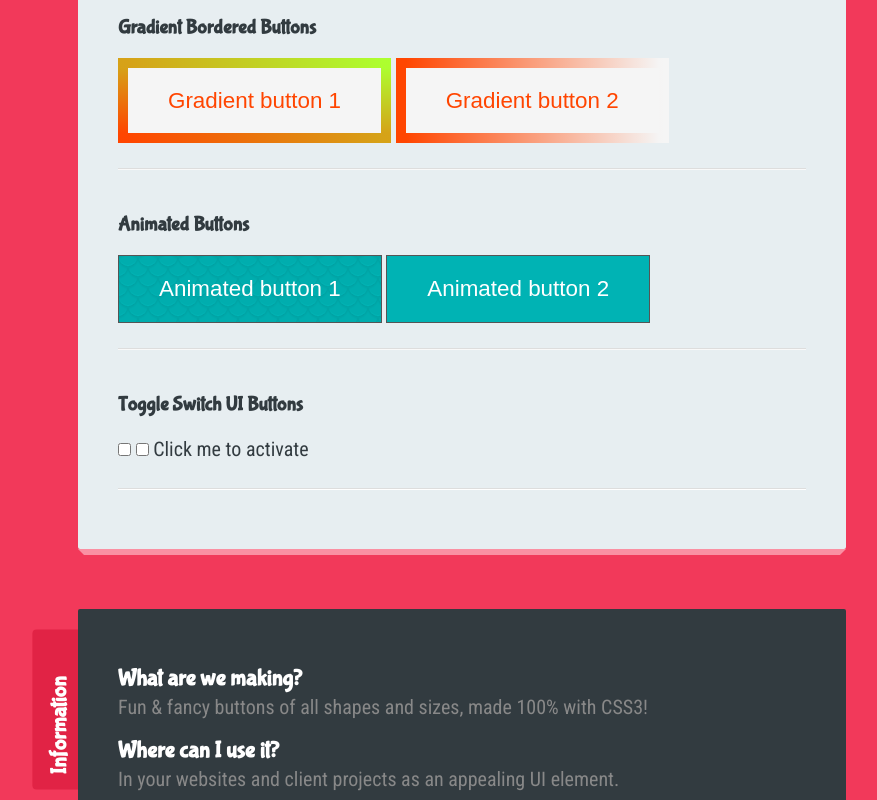
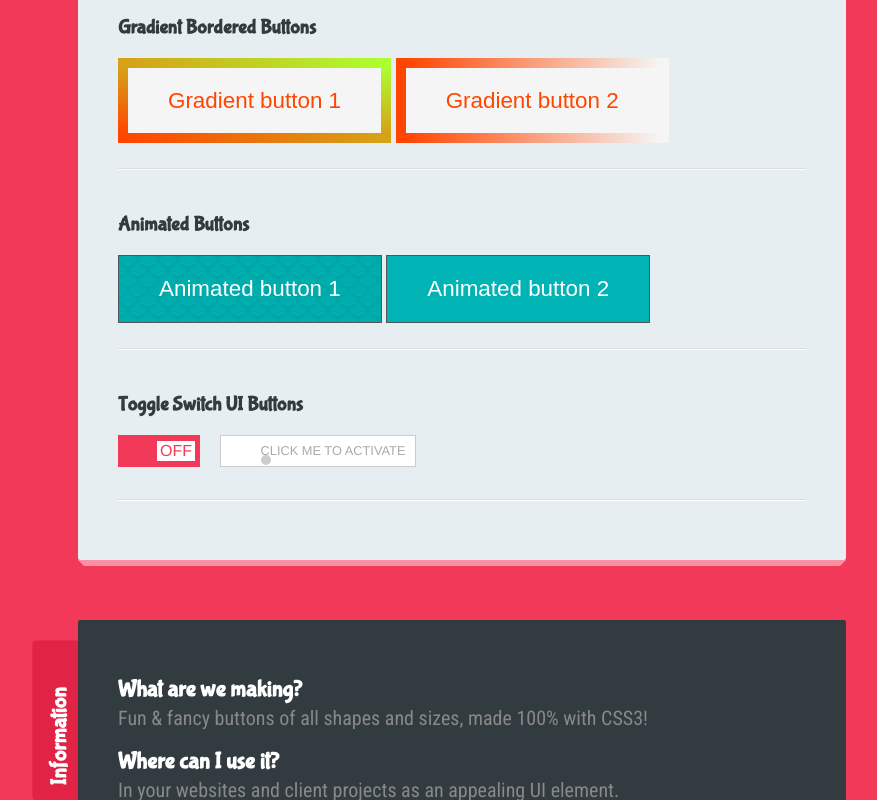
Before and after one commit to pallavraj/30daysofCSS, a plain HTML site: page Day 1/index.html in a window 1280 px wide. Shown: the part 803-1603 px from the top of the page, without its empty margins (178-1055 px from the left). Drawn offline with Linux system fonts and the light colour scheme; a web font is replaced by a local one.

Commit message:
DAY 1 COMPLETED

```diff
--- a/Day 1/sandbox.css
+++ b/Day 1/sandbox.css
@@ -276,3 +276,111 @@
     right: 1.2em;
     opacity: 1;
 }
+
+/*TOGGLE BUTTON*/
+
+.toggle-1{
+    font-family: Helvetica, Arial, sans-serif;
+    display: inline-block;
+    vertical-align: top;
+    margin: 0 15px 0 0;
+}
+
+.toggle-1__input{
+    display: none;
+}
+
+
+.toggle-1__button{
+    position: relative;
+    display: inline-block;
+    font-size: 1rem;
+    line-height: 20px;
+    text-transform: uppercase;
+    background-color: #f2395a;
+    border:solid 1px #f2395a ;
+    color: white;
+    width: 80px;
+    height: 30px;
+    transition: all ease .3s;
+    cursor: pointer;
+}
+
+.toggle-1__button::before{
+    position: absolute;
+    top:5px;
+    left: 38px;
+    content: "off";
+    display: inline-block;
+    height: 20px;
+    padding: 0 3px;
+    background: white;
+    color: #f2395a;
+    transition: all .3s ease;
+
+}
+
+.toggle-1__input:checked+ .toggle-1__button{
+    background: #00b3b4;
+
+}
+
+.toggle-1__input:checked +.toggle-1__button::before{
+    left: 5px;
+    content: "on";
+    color: #00b3b4;
+
+}
+
+.toggle-2 {
+
+    font-family: Helvetica, Arial, sans-serif;
+    font-size:.8rem;
+    display: inline-block;
+    vertical-align: top;
+    margin: 0 15px 0 0;
+
+}
+
+.toggle-2__input{
+    display: none;
+
+}
+
+.toggle-2__button{
+    position: relative;
+    display: inline-block;
+    line-height: 20px;
+    text-transform: uppercase;
+    background: white;
+    color: #aaa;
+    border: solid 1px #ccc;
+    padding: 5px 10px 5px 30px;
+    transition: all .3s ease;
+    cursor: pointer;
+}
+
+.toggle-2__button::before{
+    position: relative;
+    top: 10px;
+    left: 10px;
+    display: inline-block;
+    width: 10px;
+    height: 10px;
+    background: #ccc;
+    content: "";
+    transition: all .3s ease;
+    border-radius: 100%;
+
+}
+
+
+.toggle-2__input:checked+.toggle-2__button{
+    background: #00b3b4;
+    border-color: #00B3B4;
+    color: white;
+}
+
+.toggle-2__input:checked+ .toggle-2__button::before{
+    background-color: white;
+}
```
